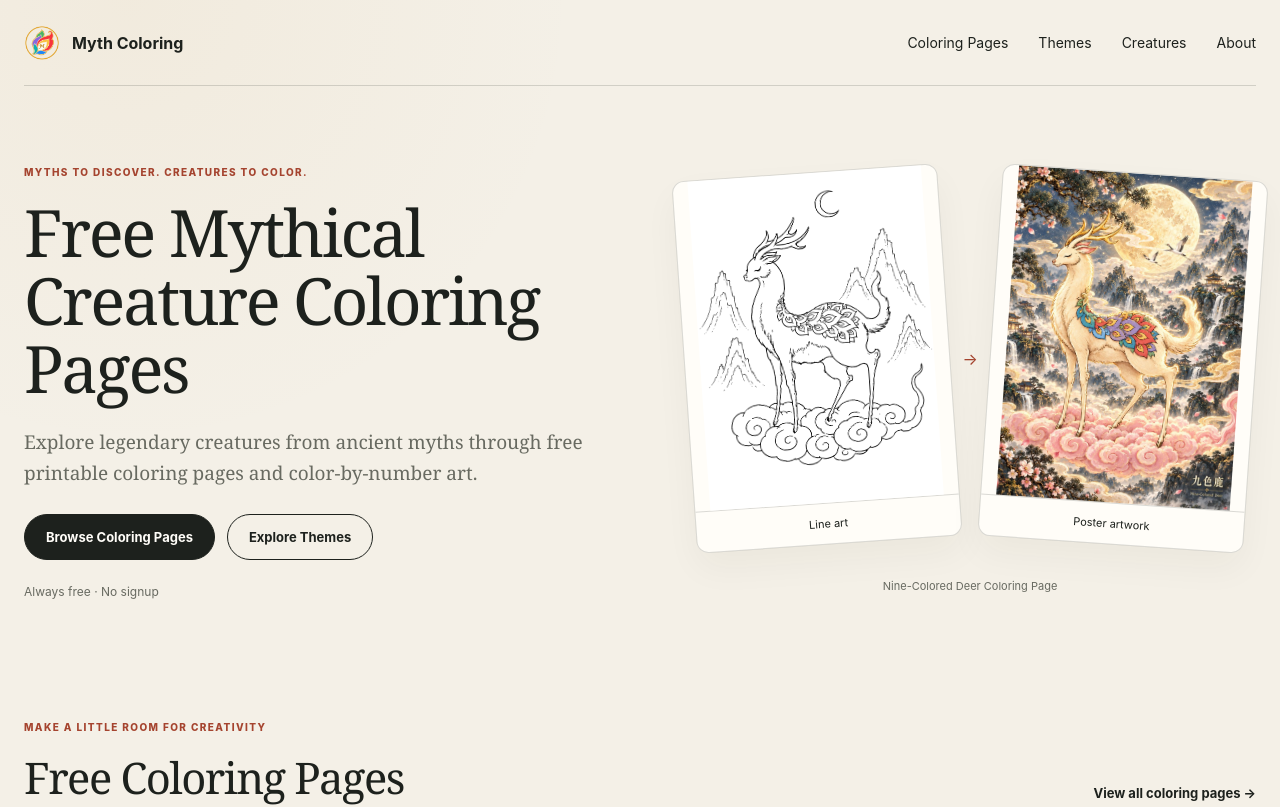
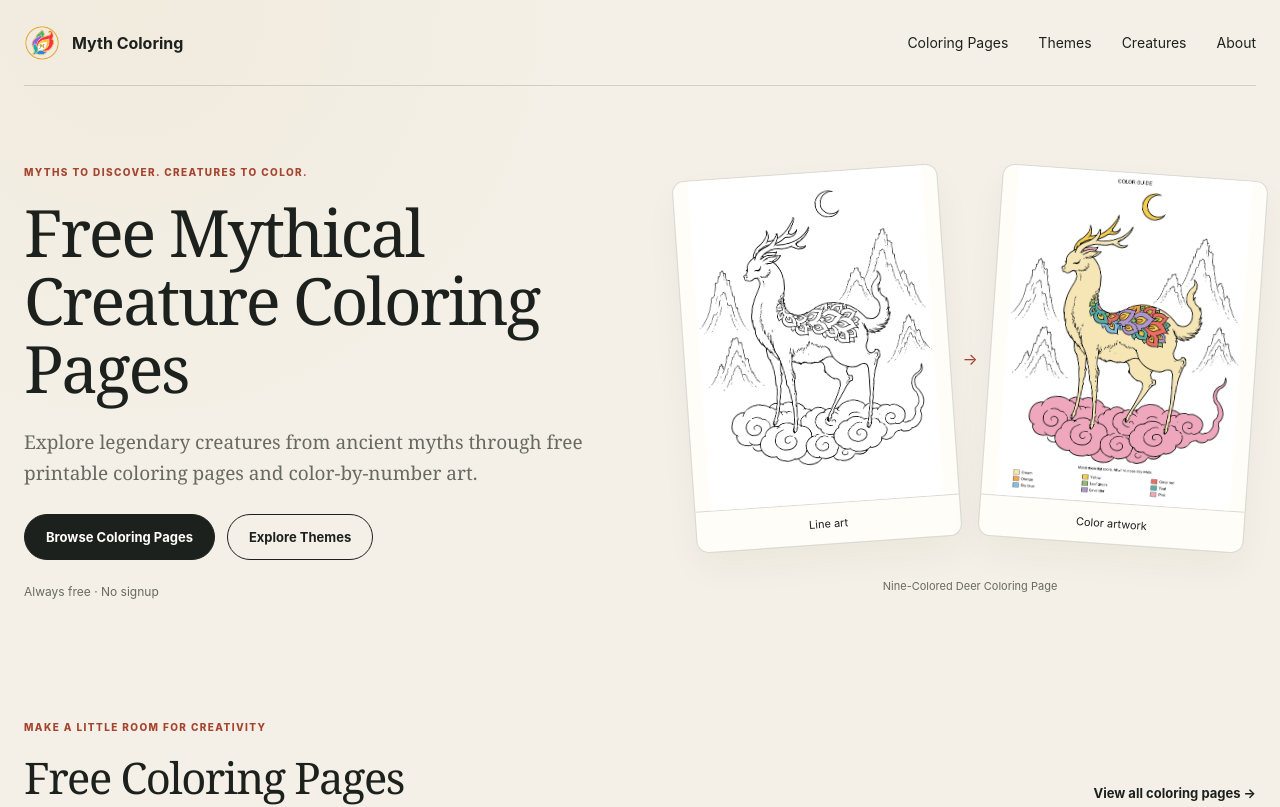
Before and after one commit to rakezhou2020/mythcoloring, a Next.js app: page / in a window 1280 px wide. Shown: the top 807 px of the page. Built offline with nearby package versions, Linux system fonts and the light colour scheme.

Commit message:
Show color artwork in homepage comparison

```diff
--- a/app/page.tsx
+++ b/app/page.tsx
@@ -44,8 +44,8 @@ export default function Home() {
               →
             </span>
             <figure>
-              <Artwork name={hero.title} src={hero.finishedImage} colored />
-              <figcaption>Poster artwork</figcaption>
+              <Artwork name={hero.title} src={hero.colorGuideImage} colored />
+              <figcaption>Color artwork</figcaption>
             </figure>
             <p>{hero.title}</p>
           </div>
```
